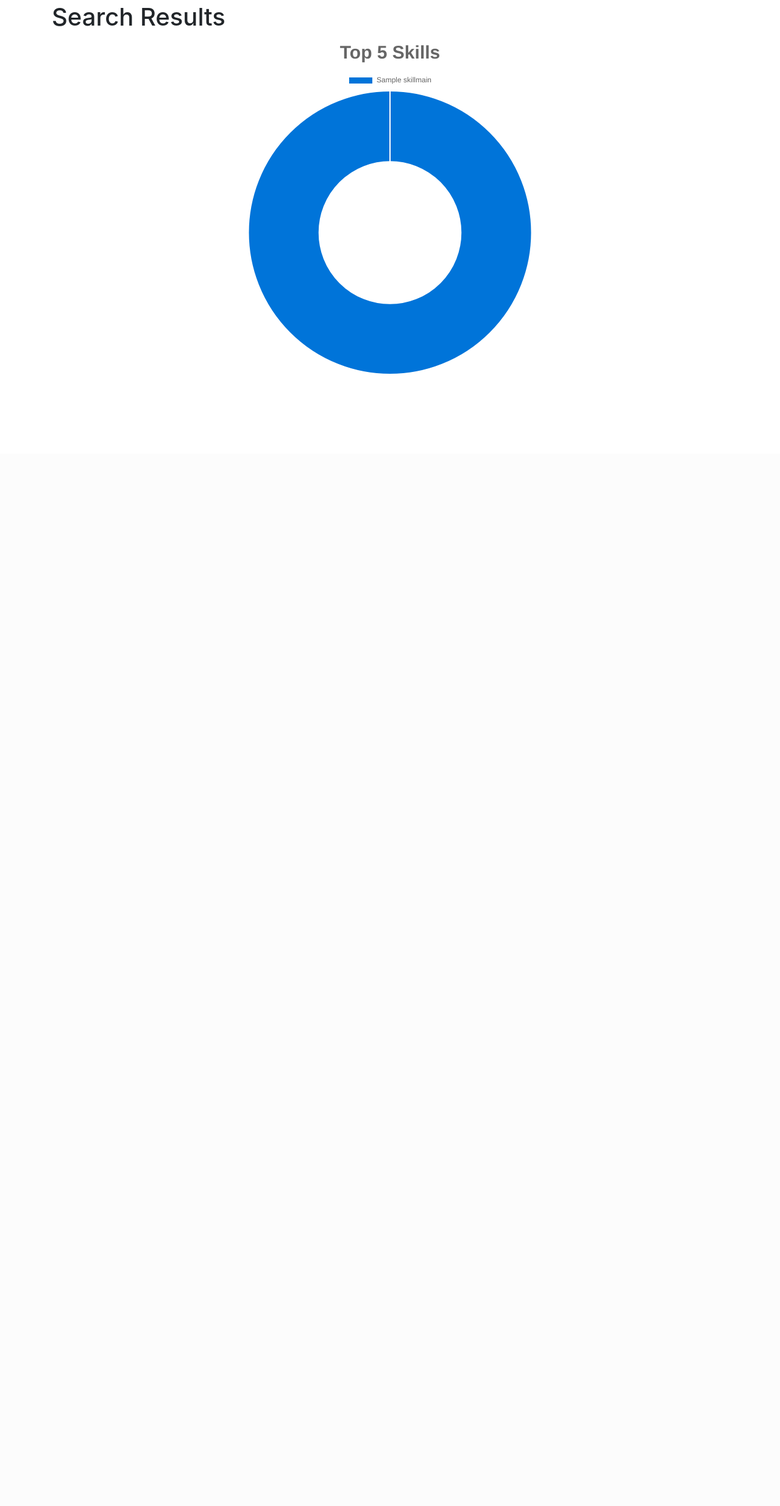
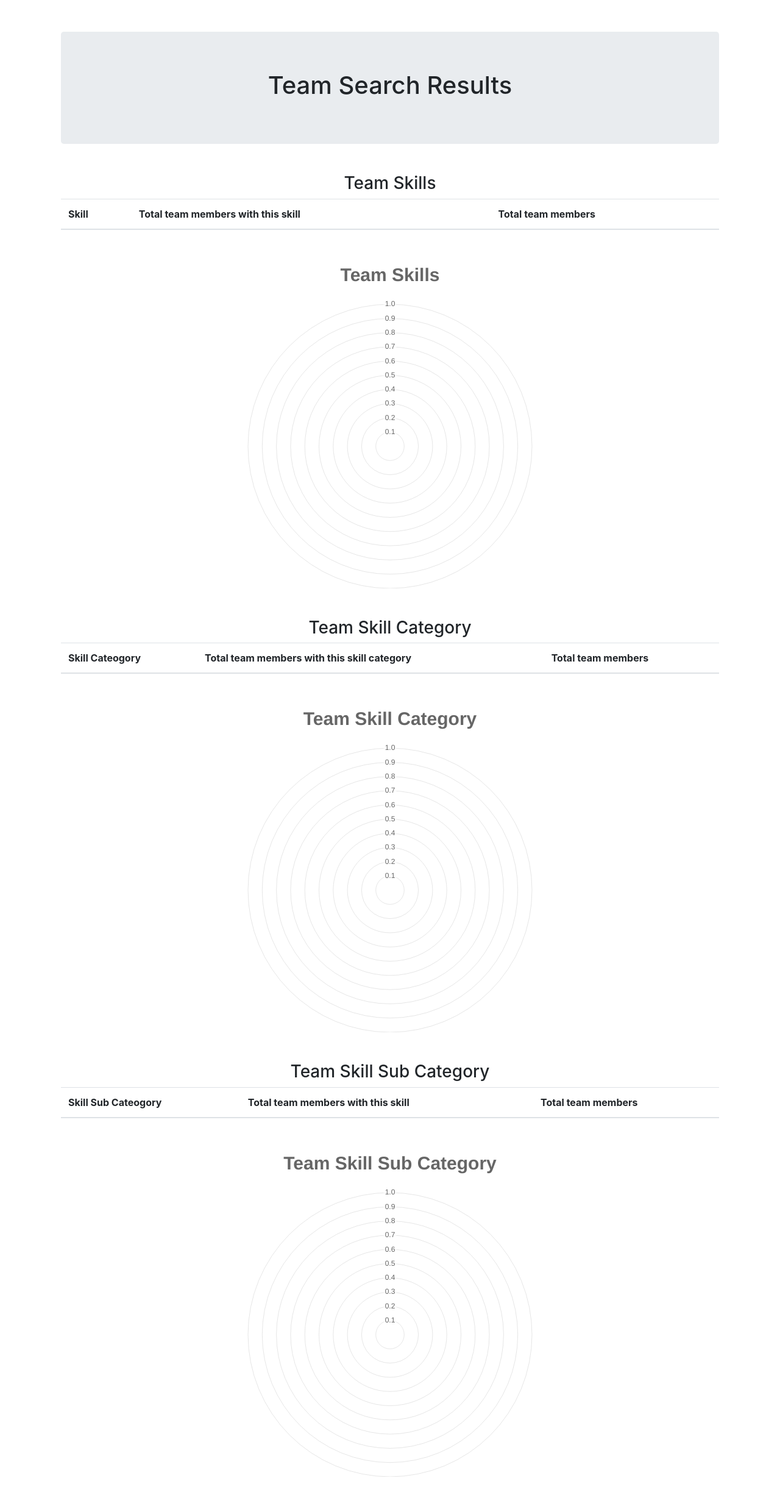
Before and after one commit to JohnMatthewRobertson/project, a Django app: page /skills/team_search/ in a window 1280 px wide. Shown: the part 56-2526 px from the top of the page at 61% size. Before the commit the page ends 669 px from the top, so only its background shows below. Run offline with Django 3.2, Linux system fonts and the light colour scheme; tables that the repository leaves empty hold one stand-in row (values such as "Sample post"); lists and menus that the app fills with data are empty; some libraries are stand-ins or nearby versions.

Commit message:
updated templates

```diff
--- a/django_project/skills/views.py
+++ b/django_project/skills/views.py
@@ -196,13 +196,13 @@ class TeamSearchResultsListView(View):
 
     def get(self, request):
 
-        print("john")
+        #print("john")
 
         data = self.request.GET.getlist('team')
-        print(data)
+        #print(data)
 
-        for item in data:
-            print(type(int(item)))
+        #for item in data:
+         #   print(type(int(item)))
 
 
         #return UserSkill.objects.filter(author_id=2)
@@ -212,13 +212,31 @@ class TeamSearchResultsListView(View):
         labels = []
         data = []
 
-        pie_chart = UserSkill.publishedUserSkill.values('user_skill', 'user_skill__skill_name').annotate(count_total = Count('user_skill')).order_by('-count_total')
+        #pie_chart = UserSkill.publishedUserSkill.values('user_skill', 'user_skill__skill_name').annotate(count_total = Count('user_skill')).order_by('-count_total')
+        pie_chart = q.values('user_skill', 'user_skill__skill_name').annotate(count_total = Count('user_skill')).order_by('-count_total')
 
         for item in pie_chart:
-            print(item)
             labels.append(item['user_skill__skill_name'])
-            print(item['user_skill__skill_name'])
             data.append(item['count_total'])
-            print(item['count_total'])
 
-        return render(request, 'skills/team_search_results.html', {'labels' : labels, 'data': data, 'q': q})
+        cat_labels = []
+        cat_data = []
+        cat_chart = q.values('user_skill_category', 'user_skill_category__skill_category').annotate(count_total = Count('user_skill_category')).order_by('-count_total')
+
+        for item in cat_chart:
+            cat_labels.append(item['user_skill_category__skill_category'])
+            cat_data.append(item['count_total'])
+
+        sub_labels = []
+        sub_data = []
+        sub_chart = q.values('user_skill_sub_category', 'user_skill_sub_category__skill_sub_category').annotate(count_total = Count('user_skill_sub_category')).order_by('-count_total')
+
+        for item in sub_chart:
+
+            sub_labels.append(item['user_skill_sub_category__skill_sub_category'])
+
+            sub_data.append(item['count_total'])
+
+        team_count =  q.values('author_id').distinct().count()
+
+        return render(request, 'skills/team_search_results.html', {'labels' : labels, 'data': data, 'catlabels' : cat_labels, 'catdata': cat_data, 'sub_labels': sub_labels, 'sub_data': sub_data,  'q': q, 'skilltable': pie_chart, 'skillCattable': cat_chart, 'skillSubCattable': sub_chart, 'teamCount': team_count })
--- a/django_project/templates/_base.html
+++ b/django_project/templates/_base.html
@@ -90,7 +90,7 @@
 
 <script>
 
-  var config = {
+  var config1 = {
     type: 'doughnut',
     data: { datasets: [{data:{{data|safe}}, backgroundColor: ['#0074D9', '#ffff00', '#2ECC40', '#FF851B', '#7FDBFF'], label: 'Top Skills'}], labels: {{ labels|safe }}},
     options: {
@@ -138,7 +138,7 @@
 
   window.onload = function() {
     var ctx1 = document.getElementById('pie-chart').getContext('2d');
-    window.myPie = new Chart(ctx1, config);
+    window.myPie1 = new Chart(ctx1, config1);
 
     var ctx2 = document.getElementById('bar-chart').getContext('2d');
     window.myPie2 = new Chart(ctx2, config2);
--- a/django_project/templates/hub/home.html
+++ b/django_project/templates/hub/home.html
@@ -12,7 +12,7 @@
 
     <div class="container mt-5 mb-5">
         <div class="jumbotron">
-            <h1 class="d-flex justify-content-center">Homepage</h1>
+            <h1 class="d-flex justify-content-center">Home</h1>
         </div>
     </div>
 
--- a/django_project/templates/skills/team_search_results.html
+++ b/django_project/templates/skills/team_search_results.html
@@ -3,9 +3,98 @@
 {% block title %}Search{% endblock title %}
 
 {% block content %}
-<div class="container">
-<h1>Search Results</h1>
 
+<div class="container mt-5 mb-5">
+
+
+  <div class="container mt-5 mb-5">
+    <div class="jumbotron">
+        <h1 class="d-flex justify-content-center">Team Search Results</h1>
+    </div>
+</div>
+
+<div class="container mt-5 mb-5">
+  <h3 class="d-flex justify-content-center">Team Skills</h3>
+  <table class="table">
+      <thead>
+          <tr>
+            <th>Skill</th>
+            <th>Total team members with this skill</th>
+            <th>Total team members</th>
+          </tr>
+        </thead>
+        <tbody></tbody>
+      {% for post in skilltable %}
+      <tr>
+          <td>{{ post.user_skill__skill_name }}</td>
+          <td>{{ post.count_total}}</td>
+          <td>{{ teamCount }}</td>
+        </tr>
+      {% endfor %}
+  </tbody>
+  </table>
+</div>
+
+
+
+<div class="container mt-5 mb-5">
+  <canvas id="polar-chart-skill"></canvas>
+</div>
+
+<div class="container mt-5 mb-5">
+<h3 class="d-flex justify-content-center">Team Skill Category</h3>
+<table class="table">
+    <thead>
+        <tr>
+          <th>Skill Cateogory</th>
+          <th>Total team members with this skill category</th>
+          <th>Total team members</th>
+        </tr>
+      </thead>
+      <tbody></tbody>
+    {% for post in skillCattable %}
+    <tr>
+        <td>{{ post.user_skill_category__skill_category }}</td>
+        <td>{{ post.count_total}}</td>
+        <td>{{ teamCount }}</td>
+      </tr>
+    {% endfor %}
+</tbody>
+</table>
+</div>
+
+<div class="container mt-5 mb-5">
+  <canvas id="polar-chart-skill-category"></canvas>
+</div>
+
+
+<div class="container mt-5 mb-5">
+<h3 class="d-flex justify-content-center">Team Skill Sub Category</h3>
+<table class="table">
+    <thead>
+        <tr>
+          <th>Skill Sub Cateogory</th>
+          <th>Total team members with this skill</th>
+          <th>Total team members</th>
+        </tr>
+      </thead>
+      <tbody></tbody>
+    {% for post in skillSubCattable %}
+    <tr>
+        <td>{{ post.user_skill_sub_category__skill_sub_category }}</td>
+        <td>{{ post.count_total}}</td>
+        <td>{{ teamCount }}</td>
+      </tr>
+    {% endfor %}
+</tbody>
+</table>
+</div>
+
+<div class="container mt-5 mb-5">
+  <canvas id="polar-chart-skill-sub-category"></canvas>
+</div>
+
+<div class="container mt-5 mb-5">
 {% for item in q %}
     <div class="container mt-3">
         <div class="media border p-3">
@@ -39,25 +128,47 @@
     </div>
 
 {% endfor %}
-
-
-<div id="container mt-5 mb-5">
-  <canvas id="pie-chart1"></canvas>
 </div>
-
 
 </div>
 
 <script>
 
-  var config = {
-    type: 'doughnut',
+  var config4 = {
+    type: 'polarArea',
     data: { datasets: [{data:{{data|safe}}, backgroundColor: ['#0074D9', '#ffff00', '#2ECC40', '#FF851B', '#7FDBFF'], label: 'Top Skills'}], labels: {{ labels|safe }}},
     options: {
       responsive: true,
       title: {
             display: true,
-            text: 'Top 5 Skills',
+            text: 'Team Skills',
+            fontSize: 30,
+        }
+    }
+  };
+
+
+  var config5 = {
+    type: 'polarArea',
+    data: { datasets: [{data:{{catdata|safe}}, backgroundColor: ['#0074D9', '#ffff00', '#2ECC40', '#FF851B', '#7FDBFF'], label: 'Top Skills Cat'}], labels: {{ catlabels|safe }}},
+    options: {
+      responsive: true,
+      title: {
+            display: true,
+            text: 'Team Skill Category',
+            fontSize: 30,
+        }
+    }
+  };
+
+  var config6 = {
+    type: 'polarArea',
+    data: { datasets: [{data:{{sub_data|safe}}, backgroundColor: ['#0074D9', '#ffff00', '#2ECC40', '#FF851B', '#7FDBFF'], label: 'Top Skills Cat'}], labels: {{ sub_labels|safe }}},
+    options: {
+      responsive: true,
+      title: {
+            display: true,
+            text: 'Team Skill Sub Category',
             fontSize: 30,
         }
     }
@@ -65,9 +176,17 @@
 
 
 
+
   window.onload = function() {
-    var ctx1 = document.getElementById('pie-chart1').getContext('2d');
-    window.myPie = new Chart(ctx1, config);
+    var ctx4 = document.getElementById('polar-chart-skill').getContext('2d');
+    window.myPie4 = new Chart(ctx4, config4);
+
+    var ctx5 = document.getElementById('polar-chart-skill-category').getContext('2d');
+    window.myPie5 = new Chart(ctx5, config5);
+
+    var ctx6 = document.getElementById('polar-chart-skill-sub-category').getContext('2d');
+    window.myPie6 = new Chart(ctx6, config6);
+
 
   }
 
```
Also changed, not shown: django_project/templates/account/signup.html (+16 -7 lines), django_project/templates/feedback/feedback_list.html (+33 -10 lines), django_project/templates/skills/search_results.html (+6 -1 lines), django_project/templates/skills/skill_create_user_skill.html (+15 -4 lines), django_project/templates/skills/skill_list.html (+8 -0 lines), django_project/templates/skills/team_skill.html (+17 -6 lines), django_project/templates/skills/user_skill_list.html (+9 -0 lines).
